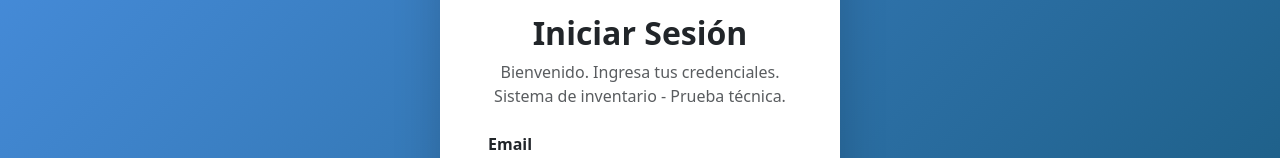
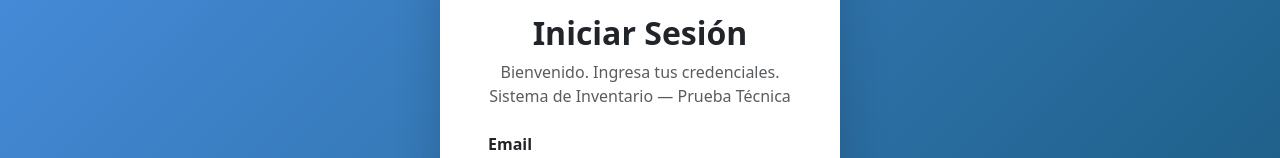
Before and after one commit to jatemast/inventarioFront, a Vue app: page /login in a window 1280 px wide. Shown: the part 213-371 px from the top of the page. Built offline with nearby package versions, Linux system fonts and the light colour scheme.

Commit message:
Fix login text for clarity and professionalism

```diff
--- a/src/views/Login.vue
+++ b/src/views/Login.vue
@@ -5,7 +5,8 @@
         <div class="text-center mb-4">
           <img src="https://img.icons8.com/ios-filled/100/4a90e2/user-male-circle.png" alt="Login Icon" class="mb-3" style="width: 70px;">
           <h2 class="card-title fw-bold">Iniciar Sesión</h2>
-          <p class="text-muted"> Bienvenido. Ingresa tus credenciales. Sistema de inventario - Prueba técnica.</p>
+          <p class="text-muted">  Bienvenido. Ingresa tus credenciales.
+Sistema de Inventario — Prueba Técnica</p>
         </div>
         <form @submit.prevent="submit" autocomplete="off">
           <div class="mb-4">
```
